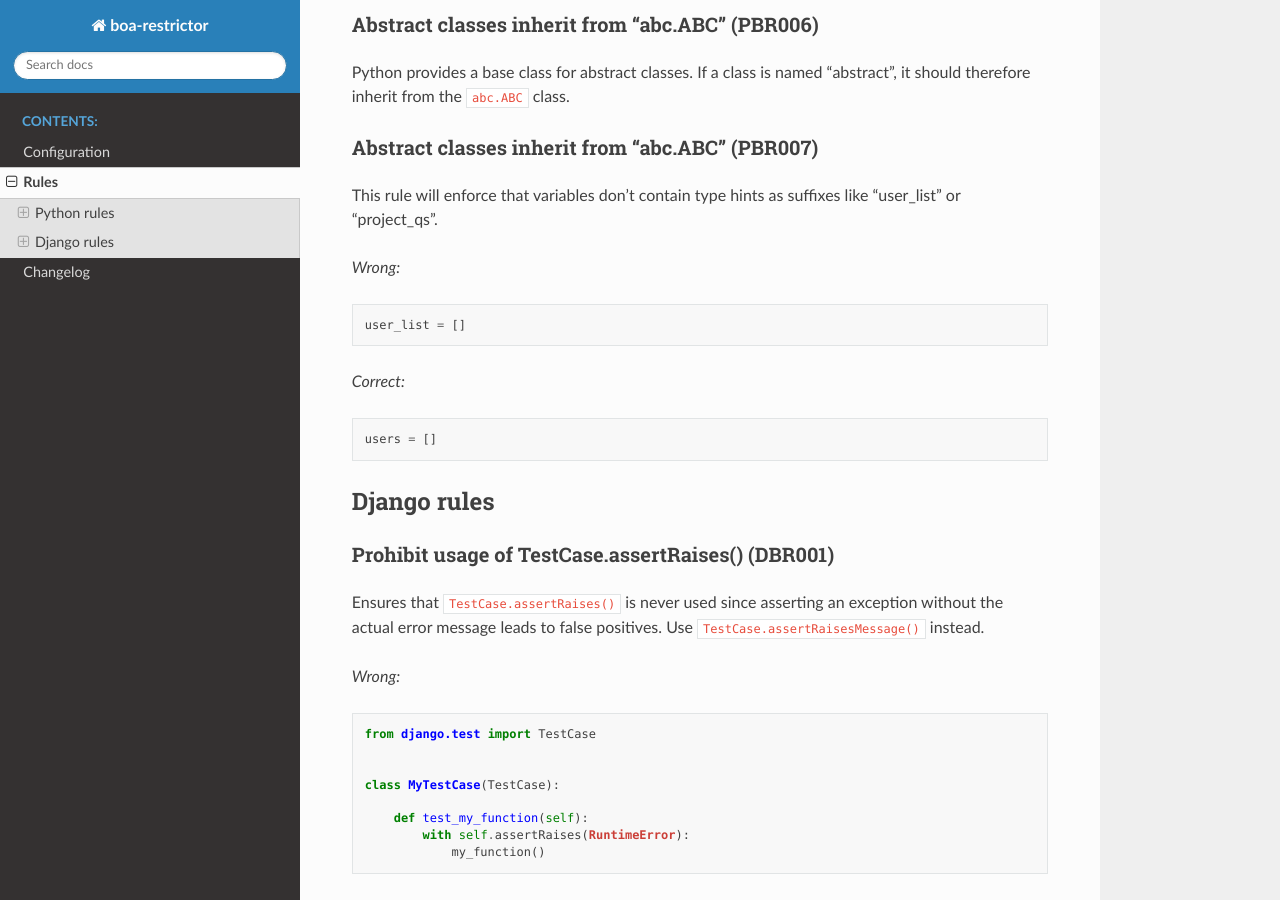
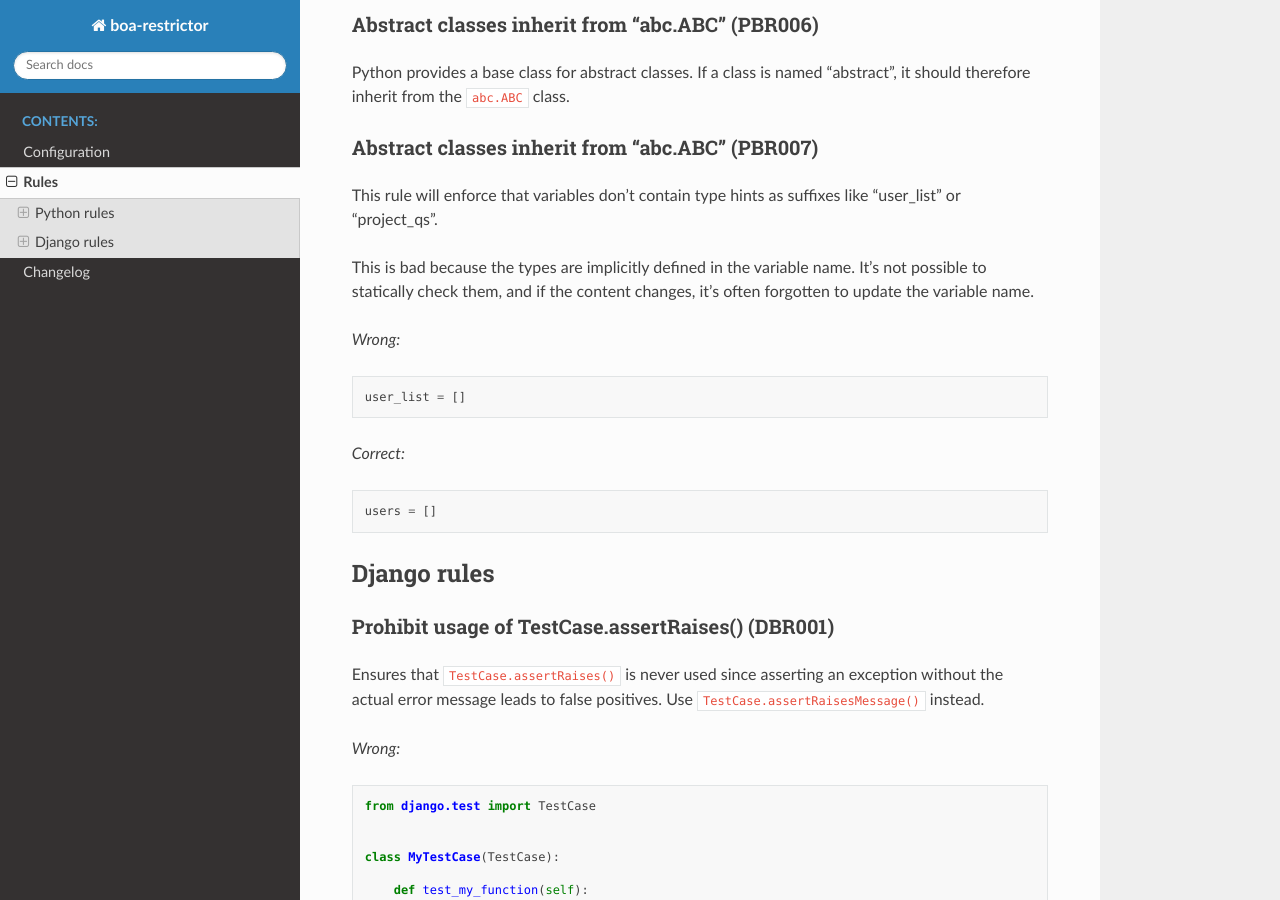
Before and after one commit to ambient-innovation/boa-restrictor, a Sphinx documentation site: the page built from docs/features/rules.md, in a window 1280 px wide and 900 px high, scrolled down 2377 px. Built offline with Sphinx 7.4.7 and the Read the Docs theme 3.1.0, drawn with Linux system fonts in a browser that asks for light colours.

Commit message:
Extended docs

````diff
--- a/docs/features/rules.md
+++ b/docs/features/rules.md
@@ -116,6 +116,9 @@ the `abc.ABC` class.
 
 This rule will enforce that variables don't contain type hints as suffixes like "user_list" or "project_qs".
 
+This is bad because the types are implicitly defined in the variable name. It's not possible to statically check
+them, and if the content changes, it's often forgotten to update the variable name.
+
 *Wrong:*
 
 ```python
````
Also changed, not shown: README.md (+1 -1 lines).
